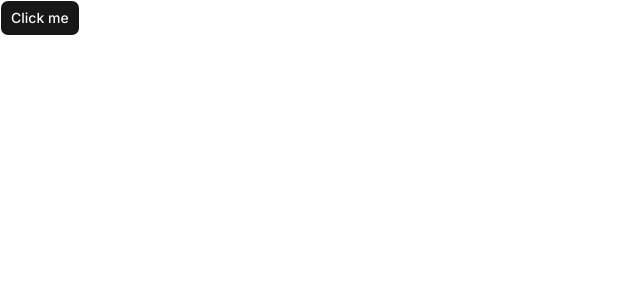
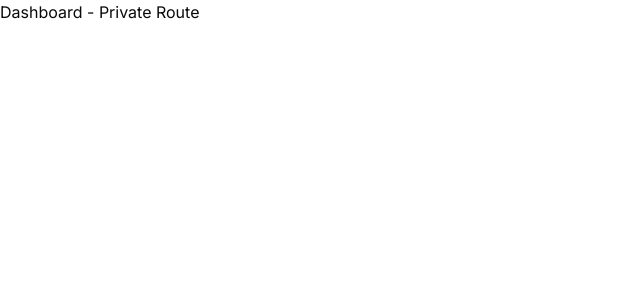
Before and after one commit to thgmagno/fifty-repz, a Next.js app: page / in a window 1280 px wide. Shown: the top 300 px of the page, without its empty margins (0-640 px from the left). Built offline with nearby package versions, Linux system fonts and the light colour scheme.

Commit message:
separate private and public routes

```diff
--- /dev/null
+++ b/app/(private-route)/page.tsx
@@ -0,0 +1,7 @@
+export default function Dashboard() {
+  return (
+    <main>
+      <h1>Dashboard - Private Route</h1>
+    </main>
+  )
+}
--- /dev/null
+++ b/app/(public-route)/inicio/page.tsx
@@ -0,0 +1,7 @@
+export default function Inicio() {
+  return (
+    <main>
+      <h1>Início - Public Route</h1>
+    </main>
+  )
+}
--- a/app/page.tsx
+++ /dev/null
@@ -1,9 +0,0 @@
-import { Button } from "@/components/ui/button"
-
-export default function Home() {
-  return (
-    <main>
-      <Button>Click me</Button>
-    </main>
-  )
-}
```
